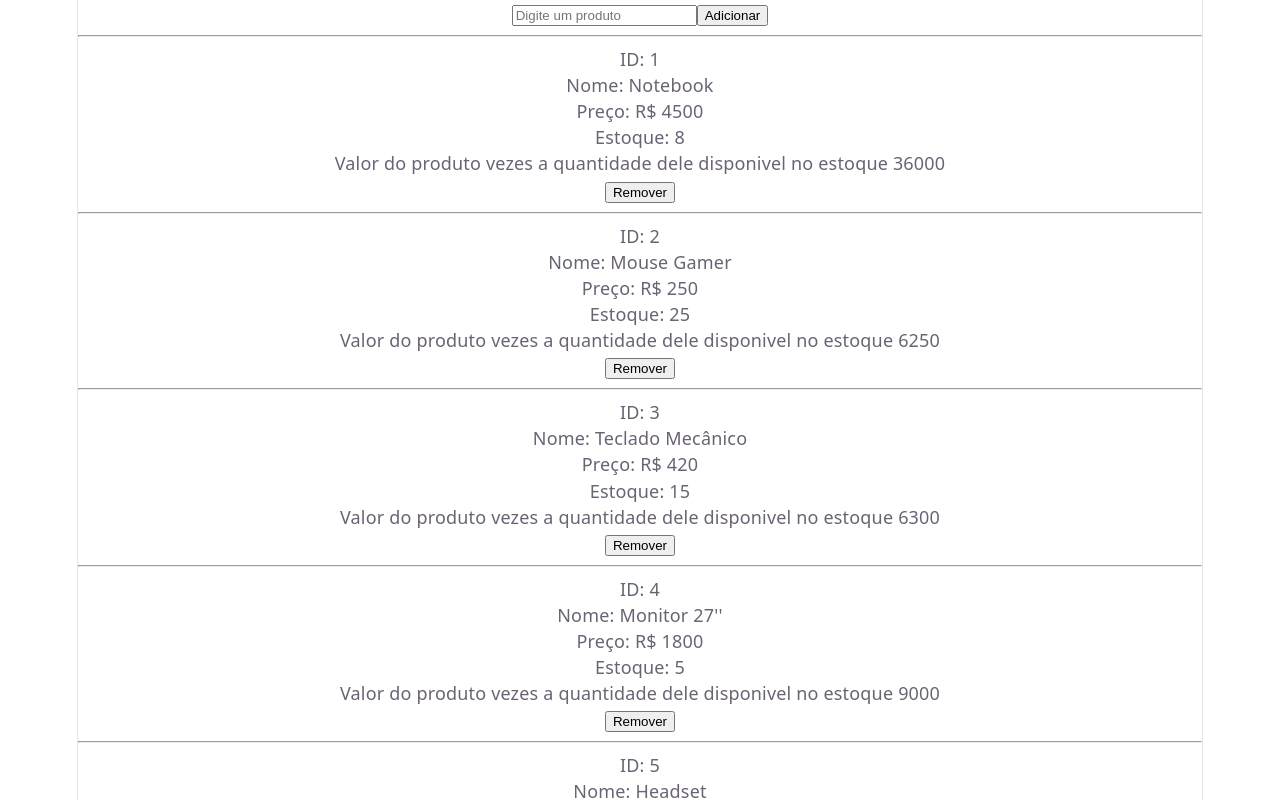
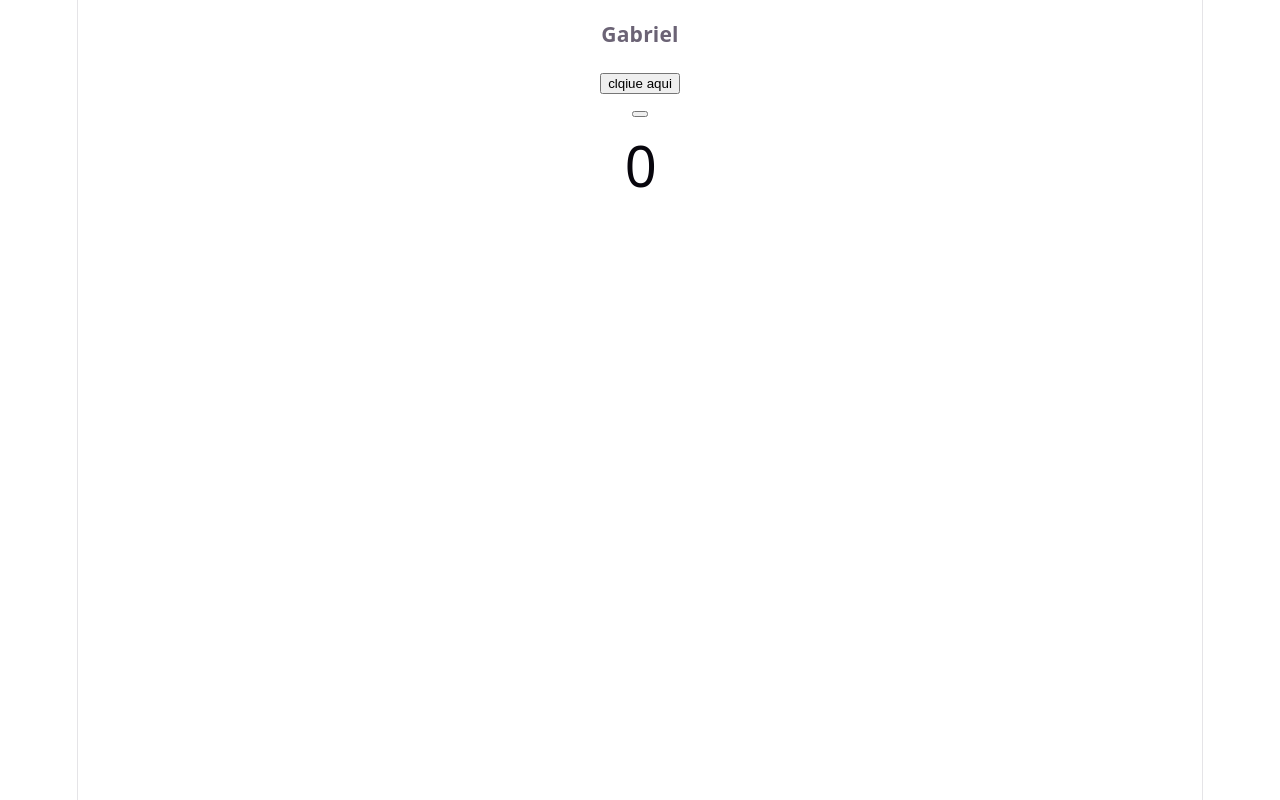
Before and after one commit to GabrielSimioni12/praticando, a React (Vite) app in the folder vite-project/: page / in a window 1280 px wide. Shown: the top 800 px of the page. Built offline with nearby package versions, Linux system fonts and the light colour scheme.

Commit message:
praticando #12

```diff
--- a/vite-project/src/App.tsx
+++ b/vite-project/src/App.tsx
@@ -1,128 +1,43 @@
-import { useEffect, useMemo, useState } from "react";
-import Produto, { type ProdutoType } from "./produto";
+import React, { useState } from 'react'
+import { nomeContext, receberContext } from './NomeContext'
+import Perfil from './Perfil'
+import Recebedor from './recebedor'
+
+
+  type Propss = {
+  nome: string
+}
+
+
+ export type Usuario = {
+  usuario: Propss
+}
 
 const App = () => {
-  const [produtos, setProdutos] = useState<ProdutoType[]>([
-    {
-      id: 1,
-      nome: "Notebook",
-      preco: 4500,
-      estoque: 8,
-    },
-    {
-      id: 2,
-      nome: "Mouse Gamer",
-      preco: 250,
-      estoque: 25,
-    },
-    {
-      id: 3,
-      nome: "Teclado Mecânico",
-      preco: 420,
-      estoque: 15,
-    },
-    {
-      id: 4,
-      nome: "Monitor 27''",
-      preco: 1800,
-      estoque: 5,
-    },
-    {
-      id: 5,
-      nome: "Headset",
-      preco: 380,
-      estoque: 18,
-    },
-  ]);
-
-  const [novoProduto, setNovoProduto] = useState("");
 
 
-  const adicionarProduto = () => {
-    if (!novoProduto.trim()) return;
+const [nome, setNome] = useState('Gabriel')
 
-    setProdutos([
-      ...produtos,
-      {
-        id: Date.now(),
-        nome: novoProduto,
-        preco: 0,
-        estoque: 0,
-      },
-    ]);
-
-    setNovoProduto("");
-  };
-
-  const removerProduto = (id: number) => {
-    setProdutos(produtos.filter((produto) => produto.id !== id));
-  };
-
-
-const TotalProduto = useMemo(() => {
-  return produtos.reduce((acc, produto) => {
-    return acc + produto.preco * produto.estoque
-  }, 0)
-}, [produtos])
-
-
-const ProdutoMaisCaro = useMemo((): ProdutoType | undefined => {
-  if (produtos.length === 0) return undefined;
-  return produtos.reduce((max, produto) => (produto.preco > max.preco ? produto : max));
-}, [produtos]);
-
-const ProdutoMaisBarato = useMemo((): ProdutoType | undefined => {
-  if (produtos.length === 0) return undefined;
-  return produtos.reduce((min, produto) => (produto.preco < min.preco ? produto : min));
-}, [produtos]);
-
-
-
-useEffect(() => {
-  console.clear();
-
-  console.log("==========");
-  console.log("INPUT:", novoProduto);
-  console.log("==========");
-}, [novoProduto]);
-  return (
-    <div>
-      <input
-        type="text"
-        placeholder="Digite um produto"
-        value={novoProduto}
-        onChange={(e) => setNovoProduto(e.target.value)}
-      />
-
-      <button onClick={adicionarProduto}>
-        Adicionar
-      </button>
-
-      <hr />
-
-      {produtos.map((produto) => (
-        <Produto
-          key={produto.id}
-          id={produto.id}
-          nome={produto.nome}
-          preco={produto.preco}
-          estoque={produto.estoque}
-          onRemover={removerProduto}
-         precoinduvidual={produto.preco * produto.estoque}
-
-        />
-      ))}
+const [receber, setReceber] = useState(0)
 
 
 
 
-      <h2>quantidade de produtos</h2>
-      <h1>{produtos.length}</h1>
-      <h1>VALOR TOTAL DO SOMADO {TotalProduto}</h1>
-      <h3>produto mais caro {ProdutoMaisCaro ? `${ProdutoMaisCaro.nome} (R$ ${ProdutoMaisCaro.preco})` : '—'}</h3>
-      <h3>produto mais barato {ProdutoMaisBarato?.nome} - {ProdutoMaisCaro?.preco}</h3>
+  return (
+    <div>
+      <nomeContext.Provider value={{ nome,  setNome }}>
+          <Perfil />
+      </nomeContext.Provider>
+
+
+
+      <receberContext.Provider value={{receber, setReceber}}>
+          <Recebedor />
+      </receberContext.Provider>
+
+
     </div>
-  );
-};
+  )
+}
 
-export default App;
+export default App
--- /dev/null
+++ b/vite-project/src/NomeContext.tsx
@@ -0,0 +1,17 @@
+import React, { createContext } from "react";
+
+
+
+type nomeContext = {
+    nome: string
+    setNome: React.Dispatch<React.SetStateAction<string>>
+}
+
+
+type receberContextType = {
+    receber: number
+    setReceber: React.Dispatch<React.SetStateAction<number>>
+}
+
+export const nomeContext = createContext<nomeContext>({} as nomeContext)
+export const receberContext = createContext<receberContextType>({} as receberContextType)
--- /dev/null
+++ b/vite-project/src/Perfil.tsx
@@ -0,0 +1,21 @@
+import React, { useContext } from 'react'
+import type { Usuario } from './App'
+import { nomeContext } from './NomeContext'
+
+
+const Perfil = () => {
+
+const {nome, setNome} = useContext(nomeContext)
+
+
+  return (
+    <div>
+        <h3>{nome}</h3>
+
+        <button onClick={() => setNome('maria')}>clqiue aqui</button>
+
+    </div>
+  )
+}
+
+export default Perfil
--- a/vite-project/src/produto.tsx
+++ /dev/null
@@ -1,42 +0,0 @@
-export type ProdutoType = {
-  id: number;
-  nome: string;
-  preco: number;
-  estoque: number;
-  precoXEstoque?: number
-  precoinduvidual?: number
-};
-
-type ProdutoProps = ProdutoType & {
-  onRemover: (id: number) => void;
-};
-
-const Produto = ({
-  id,
-  nome,
-  preco,
-  estoque,
-  onRemover,
-  precoinduvidual,
-}: ProdutoProps) => {
-  return (
-    <div>
-      <p>ID: {id}</p>
-      <p>Nome: {nome}</p>
-      <p>Preço: R$ {preco}</p>
-      <p>Estoque: {estoque}</p>
-      <p>Valor do produto vezes a quantidade dele disponivel no estoque {precoinduvidual}</p>
-
-
-      <button onClick={() => onRemover(id)}>
-        Remover
-      </button>
-
-
-
-      <hr />
-    </div>
-  );
-};
-
-export default Produto;
--- /dev/null
+++ b/vite-project/src/recebedor.tsx
@@ -0,0 +1,17 @@
+import React, { useContext } from 'react'
+import { receberContext } from './NomeContext'
+
+const Recebedor = () => {
+
+const {receber, setReceber} = useContext(receberContext)
+
+
+  return (
+    <div>
+        <button onClick={() => setReceber(receber + 1)}></button>
+        <h1>{receber}</h1>
+    </div>
+  )
+}
+
+export default Recebedor
```
